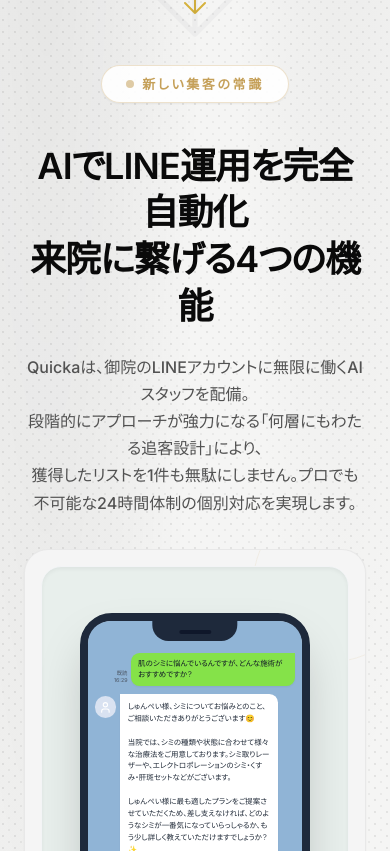
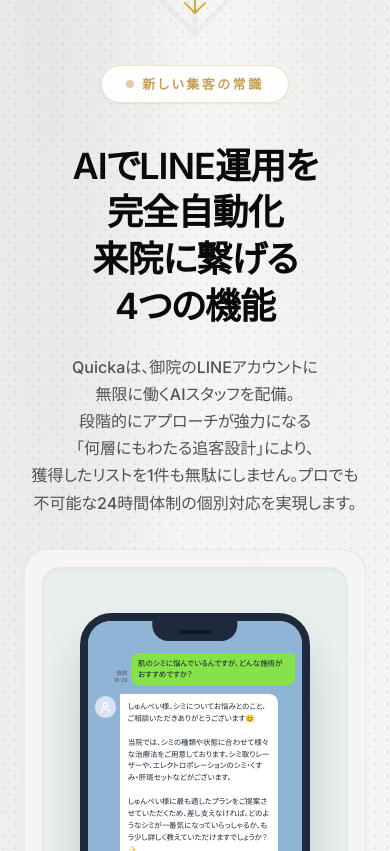
Before and after one commit to mikamishunpei/quicka-sdr-lp, a React (Vite) app: page / in a window 390 px wide. Shown: the part 2933-3784 px from the top of the page. Built offline with nearby package versions, Linux system fonts and the light colour scheme.

Commit message:
Add mobile-specific line breaks to pricing, comparison, and solution text

```diff
--- a/src/components/clinic/ClinicComparison.tsx
+++ b/src/components/clinic/ClinicComparison.tsx
@@ -26,7 +26,7 @@ export function ClinicComparison() {
           </div>
           <h2 className="text-3xl md:text-5xl font-black tracking-tight leading-[1.3] mb-8 text-white">
             「ツール」の導入ではなく、<br />
-            <span className="text-brand-gold">「専属コンシェルジュ」</span>の採用です。
+            <span className="text-brand-gold">「専属コンシェルジュ」</span><br className="md:hidden" />の採用です。
           </h2>
           <p className="text-gray-400 text-lg max-w-2xl mx-auto font-medium leading-relaxed">
             従来のツールは、スタッフ様自身が設定や返信作業を行うための「土台」に過ぎません。<br />
--- a/src/components/clinic/ClinicPricing.tsx
+++ b/src/components/clinic/ClinicPricing.tsx
@@ -21,7 +21,7 @@ export function ClinicPricing() {
           </h2>
           <p className="text-gray-600 text-lg max-w-xl mx-auto leading-relaxed font-medium">
             「本当に予約が増えるのか？」<br />
-            その疑問にお答えするため、極限まで導入ハードルを下げました。
+            その疑問にお答えするため、<br className="md:hidden" />極限まで導入ハードルを下げました。
           </p>
         </motion.div>
 
--- a/src/components/clinic/ClinicSolution.tsx
+++ b/src/components/clinic/ClinicSolution.tsx
@@ -8,14 +8,14 @@ export function ClinicSolution() {
     <HeroMonochrome
       title={
         <>
-          AIでLINE運用を完全自動化<br />
-          来院に繋げる4つの機能
+          AIでLINE運用を<br className="md:hidden" />完全自動化<br />
+          来院に繋げる<br className="md:hidden" />4つの機能
         </>
       }
       description={
         <>
-          Quickaは、御院のLINEアカウントに無限に働くAIスタッフを配備。<br />
-          段階的にアプローチが強力になる「何層にもわたる追客設計」により、<br />
+          Quickaは、御院のLINEアカウントに<br className="md:hidden" />無限に働くAIスタッフを配備。<br />
+          段階的にアプローチが強力になる<br className="md:hidden" />「何層にもわたる追客設計」により、<br />
           獲得したリストを1件も無駄にしません。<br className="hidden md:block" />
           プロでも不可能な24時間体制の個別対応を実現します。
         </>
```
